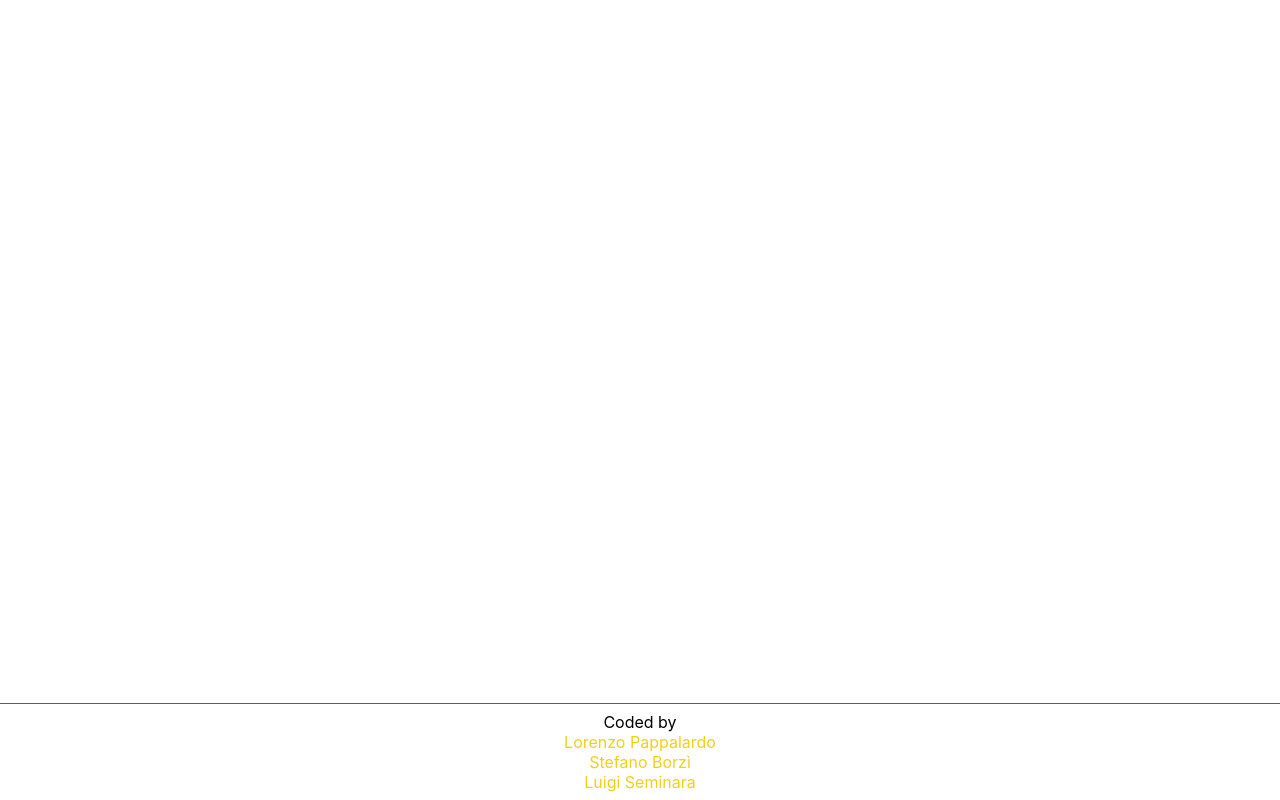
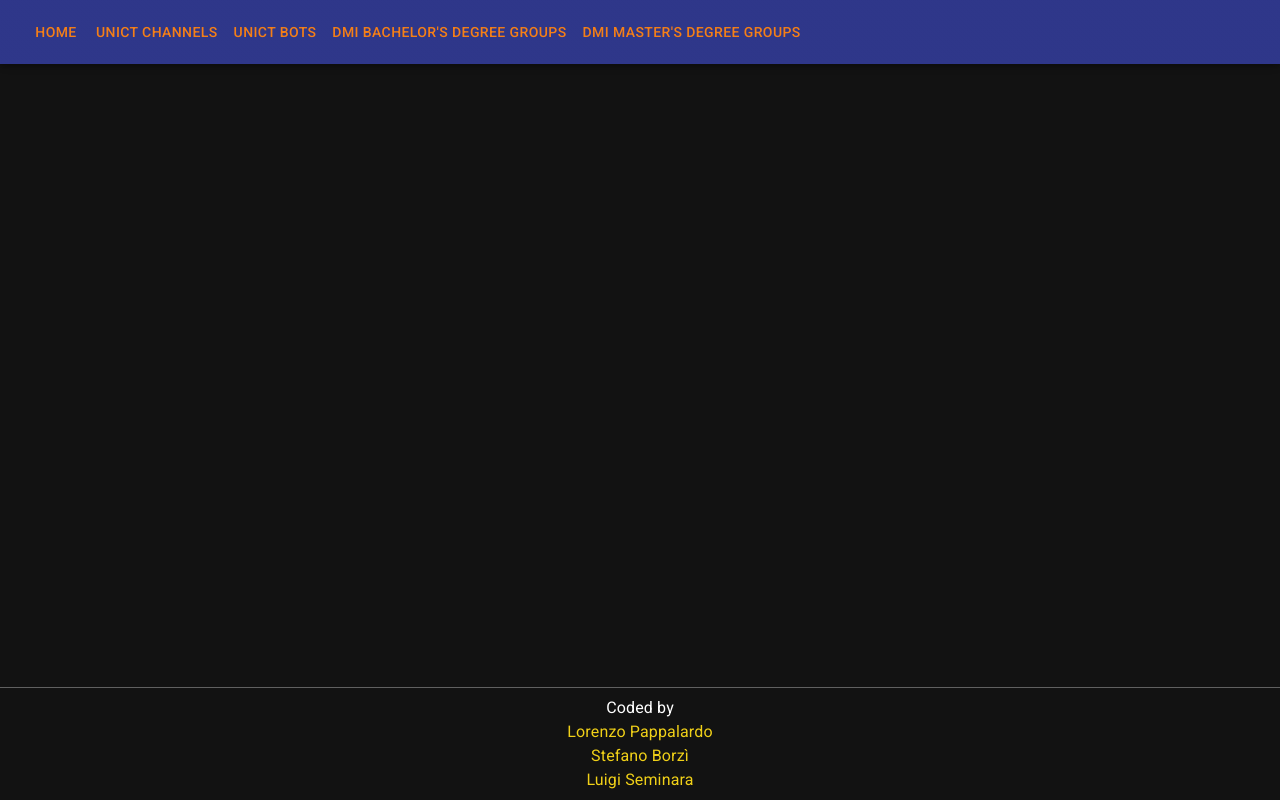
Before and after one commit to UNICT-DMI/unict-telegram-hub, a Next.js app: page / in a window 1280 px wide. Built offline with nearby package versions, Linux system fonts and the light colour scheme.

Commit message:
Refactored parts of code Created a custom theme Created a routes array

```diff
--- a/pages/[submodule].tsx
+++ b/pages/[submodule].tsx
@@ -1,8 +1,10 @@
+import { CssBaseline, ThemeProvider } from '@mui/material';
 import type { NextPage } from 'next';
+import Head from 'next/head';
 import { useRouter } from 'next/router';
-
+import { theme } from '.';
+import AppBarWrapper from '../components/AppBar/appbar';
 import Footer from '../components/Footer/footer';
-
 import styles from '../styles/Hub.module.css';
 
 const Hub: NextPage = () => {
@@ -10,11 +12,24 @@ const Hub: NextPage = () => {
   const { submodule } = router.query;
 
   return (
-    <div className={styles.container}>
-      <main className={styles.main}>{/* Should render corresponding component */}</main>
+    <ThemeProvider theme={theme}>
+      <CssBaseline />
 
-      <Footer />
-    </div>
+      <Head>
+        <title>UNICT Telegram Hub</title>
+        <meta name='description' content='UNICT Telegram Hub' />
+        <meta name='viewport' content='initial-scale=1, width=device-width' />
+        <link rel='icon' href='/favicon.ico' />
+      </Head>
+
+      <div className={styles.container}>
+        <main className={styles.main}>
+          <AppBarWrapper />
+        </main>
+
+        <Footer />
+      </div>
+    </ThemeProvider>
   );
 };
 
--- a/pages/index.tsx
+++ b/pages/index.tsx
@@ -1,6 +1,5 @@
+import { colors, createTheme } from '@mui/material';
 import type { NextPage } from 'next';
-import Head from 'next/head';
-
 import Hub from './[submodule]';
 
 import '@fontsource/roboto/300.css';
@@ -9,20 +8,47 @@ import '@fontsource/roboto/500.css';
 import '@fontsource/roboto/700.css';
 
 const Home: NextPage = () => {
-  return (
-    <>
-      <Head>
-        <title>UNICT Telegram Hub</title>
-        <meta name='description' content='UNICT Telegram Hub' />
-        <meta name='viewport' content='initial-scale=1, width=device-width' />
-        <link rel='icon' href='/favicon.ico' />
-      </Head>
-
-      <Hub />
-    </>
-  );
+  return <Hub />;
 };
 
 export default Home;
 
-export type Routes = 'channels' | 'groups' | 'bachelor' | 'master' | 'bots';
+export const theme = createTheme({
+  palette: {
+    mode: 'dark',
+    primary: {
+      main: colors.yellow[900]
+    },
+    secondary: {
+      main: colors.indigo[900]
+    }
+  }
+});
+
+interface Route {
+  label: string;
+  href: string;
+}
+
+export const routes: readonly Route[] = [
+  {
+    label: 'Home',
+    href: '/'
+  },
+  {
+    label: 'UNICT Channels',
+    href: 'channels'
+  },
+  {
+    label: 'UNICT Bots',
+    href: 'bots'
+  },
+  {
+    label: "DMI Bachelor's Degree Groups",
+    href: 'bachelor'
+  },
+  {
+    label: "DMI Master's Degree Groups",
+    href: 'master'
+  }
+] as const;
```
